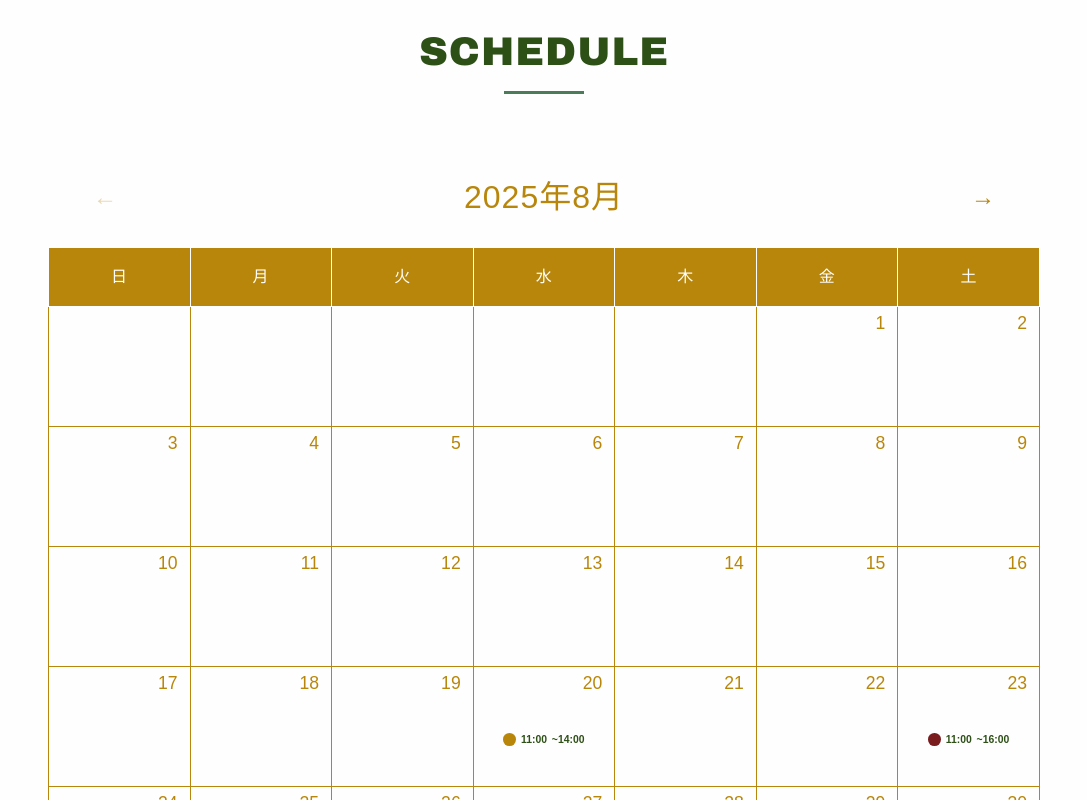
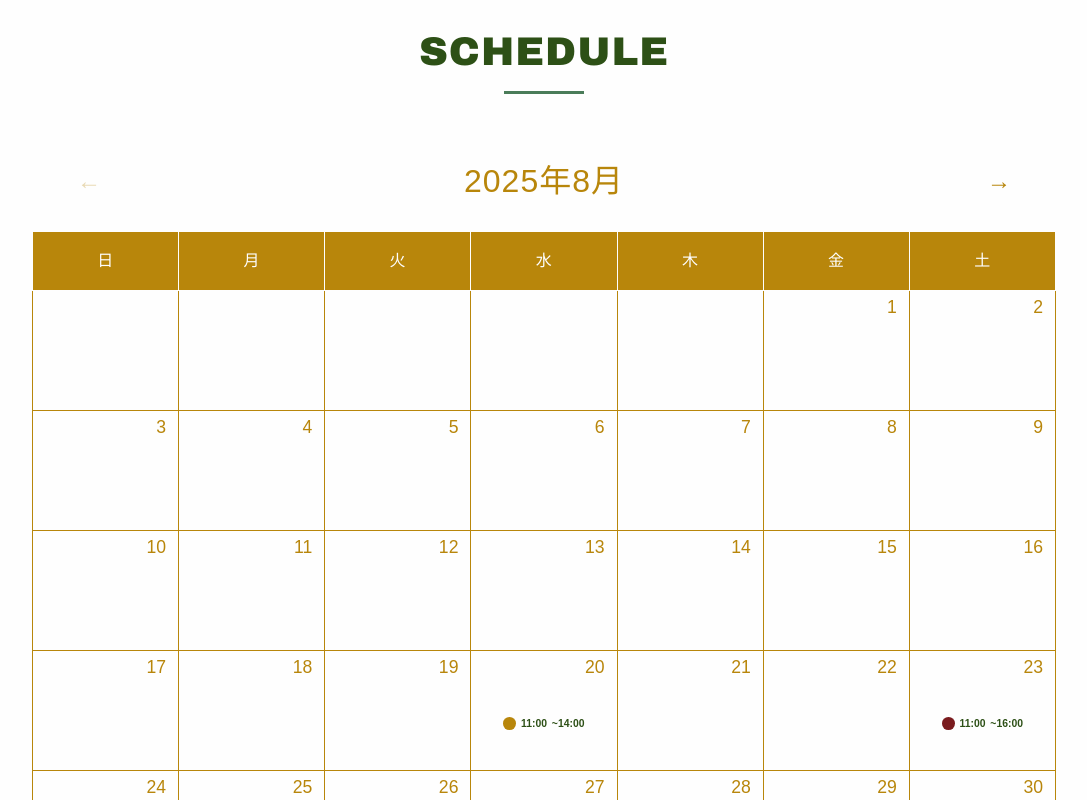
Before and after one commit to norifumi92/rimbayu-app, a React (Vite) app: page / in a window 1280 px wide. Shown: the part 740-1540 px from the top of the page, without its empty margins (96-1183 px from the left). Built offline with nearby package versions, Linux system fonts and the light colour scheme.

Commit message:
update calendar styling

```diff
--- a/src/App.css
+++ b/src/App.css
@@ -389,11 +389,10 @@ body {
    ======================================== */
 
 .calendar-container {
-    background: #fefefe;
     border-radius: 0;
     overflow: hidden;
     border: none;
-    padding: 1rem;
+    /* padding: 1rem; */
 }
 
 .calendar-header-section {
@@ -459,6 +458,7 @@ body {
     text-align: center;
     border: 1px solid #fefefe;
     letter-spacing: 0.5px;
+    width: 14.28%;
 }
 
 .calendar-day {
@@ -499,7 +499,7 @@ body {
 
 .calendar-day.has-event.teal {
     background: #fefefe;
-    border: 2px solid #fefefe;
+    border: 2px solid #c5b358;
     color: #c5b358;
 }
 
@@ -647,6 +647,10 @@ body {
 
 .legend-color.time-yamazaki {
     background-color: #b8860b;
+}
+
+.legend-color.time-bonus {
+    background-color: #4a7c59;
 }
 
 /* Special event styling */
```
